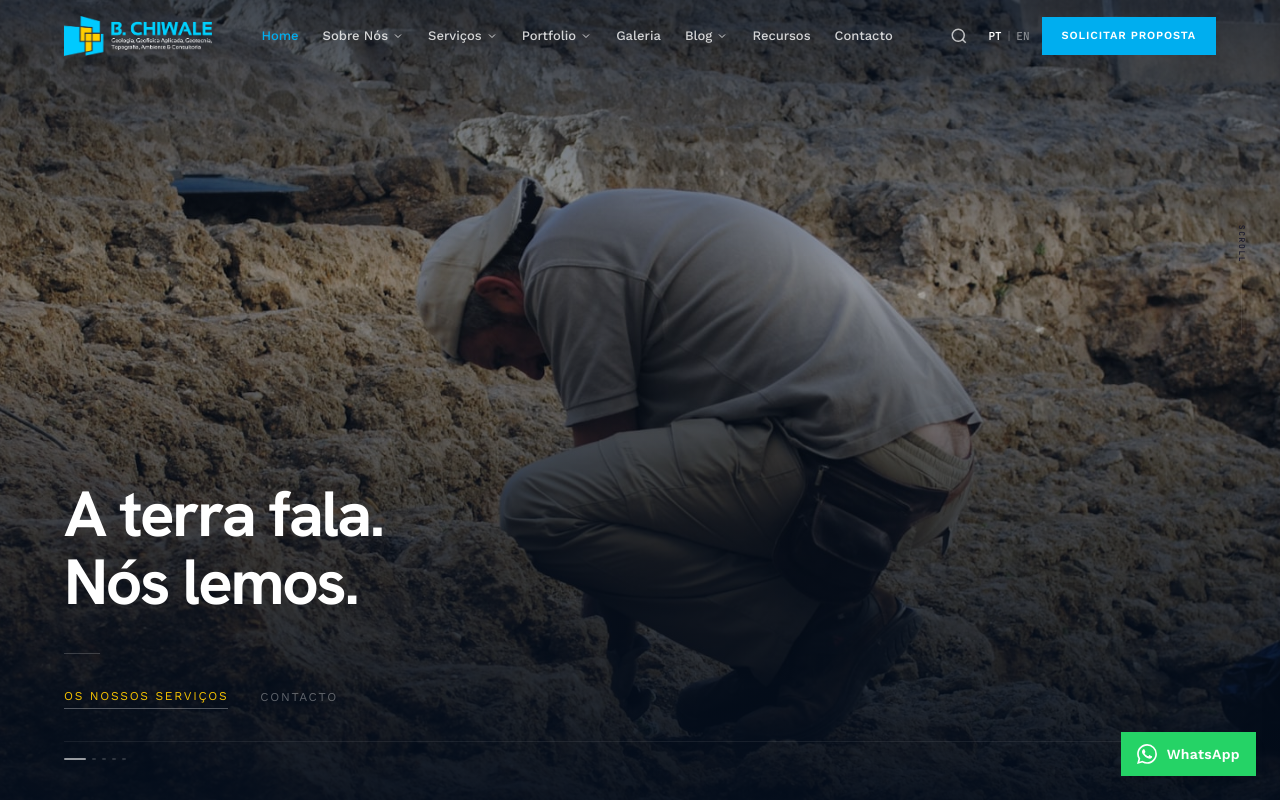
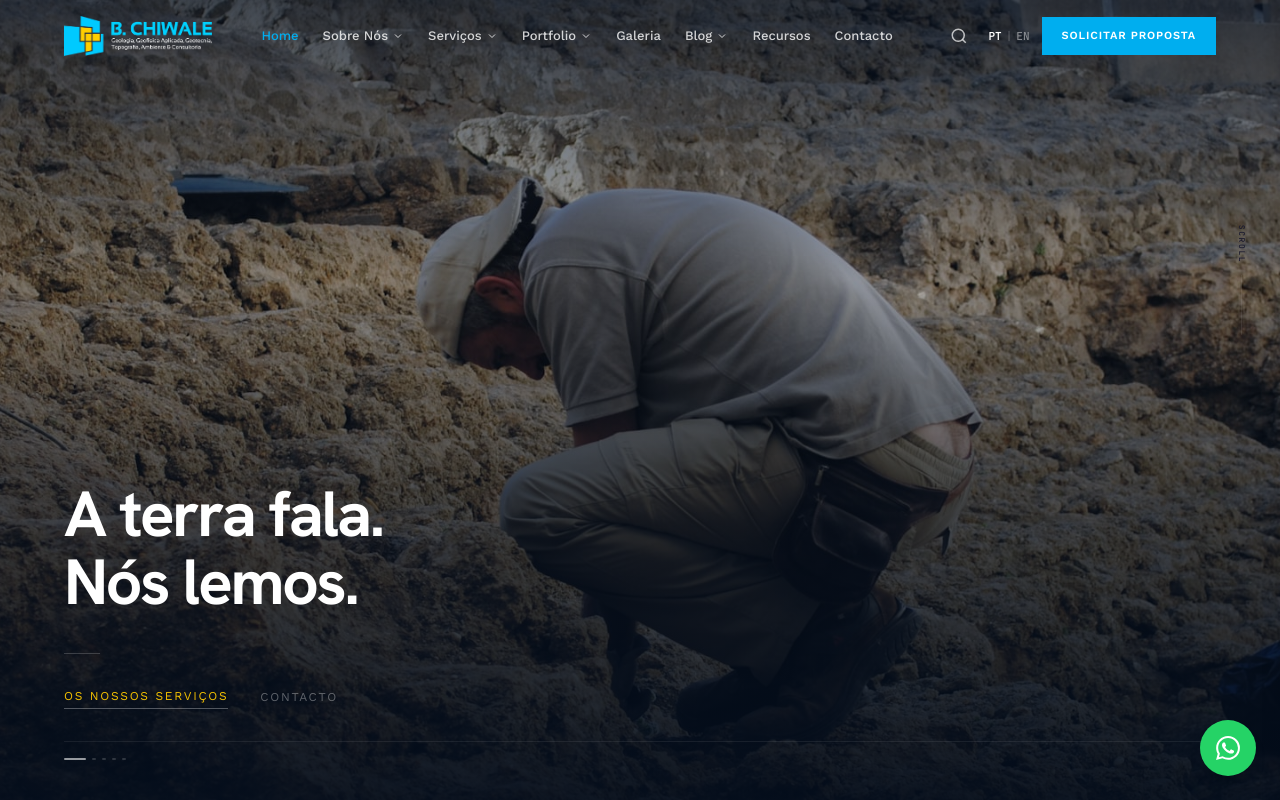
Before and after one commit to delciomanico/bchiwale, a React (Vite) app: page / in a window 1280 px wide. Shown: the top 800 px of the page. Built offline with nearby package versions, Linux system fonts and the light colour scheme.

Commit message:
fix: floating WhatsApp button shows icon only, no label

```diff
--- a/src/components/WhatsAppFloat.jsx
+++ b/src/components/WhatsAppFloat.jsx
@@ -6,19 +6,16 @@ export default function WhatsAppFloat() {
       href={CONTACT.whatsapp}
       target="_blank"
       rel="noopener noreferrer"
-      className="fixed bottom-6 right-6 z-50 flex items-center gap-2.5
-                 bg-[#25D366] text-white px-4 py-3 shadow-lg
+      className="fixed bottom-6 right-6 z-50 flex items-center justify-center
+                 w-14 h-14 rounded-full bg-[#25D366] text-white shadow-lg
                  hover:bg-[#1DAD57] hover:-translate-y-1
                  transition-all duration-300 group"
       aria-label="Contactar B-CHIWALE via WhatsApp (abre em nova aba)"
     >
       {/* WhatsApp logo SVG */}
-      <svg className="w-5 h-5 shrink-0" viewBox="0 0 24 24" fill="currentColor" aria-hidden="true">
+      <svg className="w-6 h-6 shrink-0" viewBox="0 0 24 24" fill="currentColor" aria-hidden="true">
         <path d="M17.472 14.382c-.297-.149-1.758-.867-2.03-.967-.273-.099-.471-.148-.67.15-.197.297-.767.966-.94 1.164-.173.199-.347.223-.644.075-.297-.15-1.255-.463-2.39-1.475-.883-.788-1.48-1.761-1.653-2.059-.173-.297-.018-.458.13-.606.134-.133.298-.347.446-.52.149-.174.198-.298.298-.497.099-.198.05-.371-.025-.52-.075-.149-.669-1.612-.916-2.207-.242-.579-.487-.5-.669-.51-.173-.008-.371-.01-.57-.01-.198 0-.52.074-.792.372-.272.297-1.04 1.016-1.04 2.479 0 1.462 1.065 2.875 1.213 3.074.149.198 2.096 3.2 5.077 4.487.709.306 1.262.489 1.694.625.712.227 1.36.195 1.871.118.571-.085 1.758-.719 2.006-1.413.248-.694.248-1.289.173-1.413-.074-.124-.272-.198-.57-.347m-5.421 7.403h-.004a9.87 9.87 0 0 1-5.031-1.378l-.361-.214-3.741.982.998-3.648-.235-.374a9.86 9.86 0 0 1-1.51-5.26c.001-5.45 4.436-9.884 9.888-9.884 2.64 0 5.122 1.03 6.988 2.898a9.825 9.825 0 0 1 2.893 6.994c-.003 5.45-4.437 9.884-9.885 9.884m8.413-18.297A11.815 11.815 0 0 0 12.05 0C5.495 0 .16 5.335.157 11.892c0 2.096.547 4.142 1.588 5.945L.057 24l6.305-1.654a11.882 11.882 0 0 0 5.683 1.448h.005c6.554 0 11.89-5.335 11.893-11.893a11.821 11.821 0 0 0-3.48-8.413Z"/>
       </svg>
-      <span className="font-body font-semibold text-sm tracking-wide">
-        WhatsApp
-      </span>
     </a>
   );
 }
```
